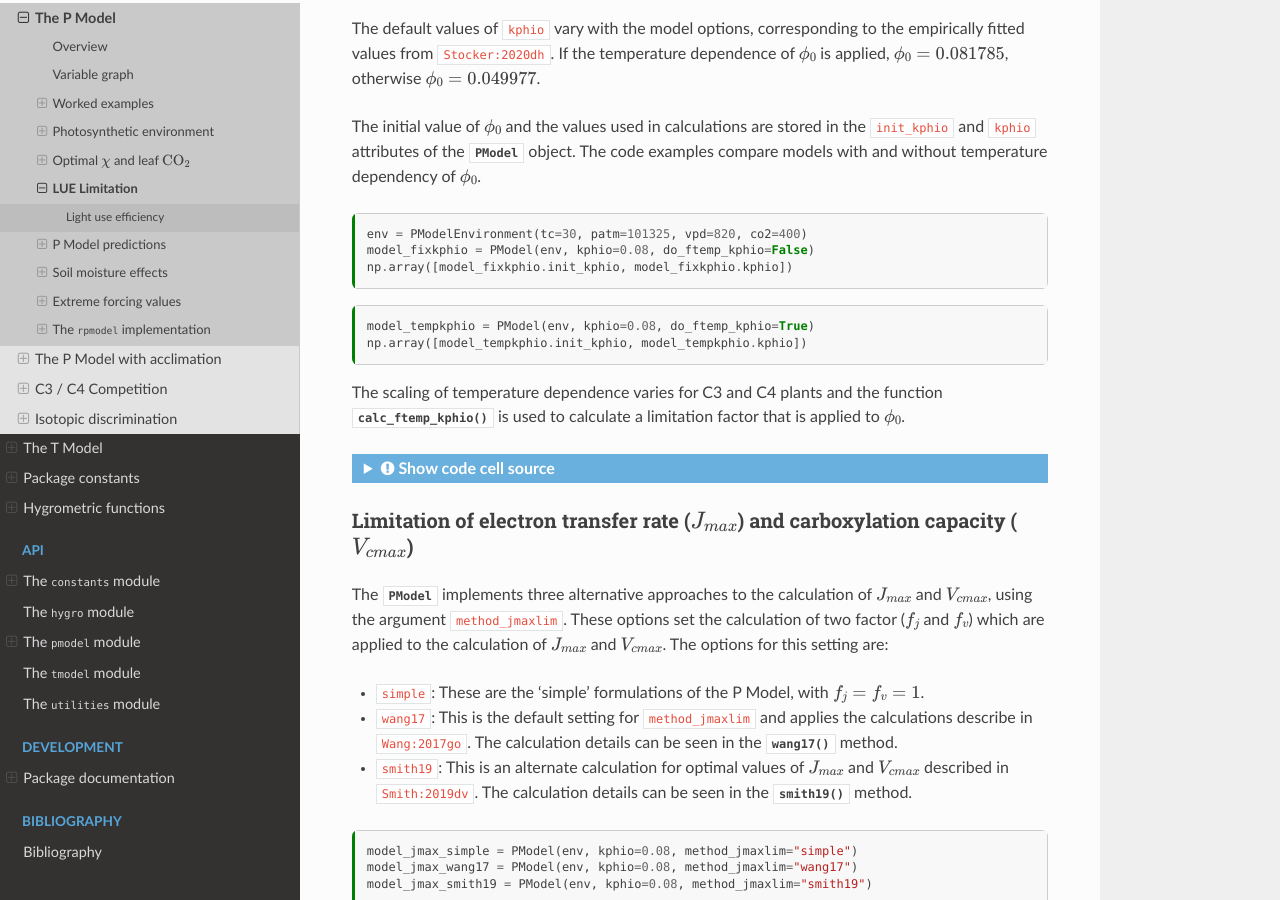
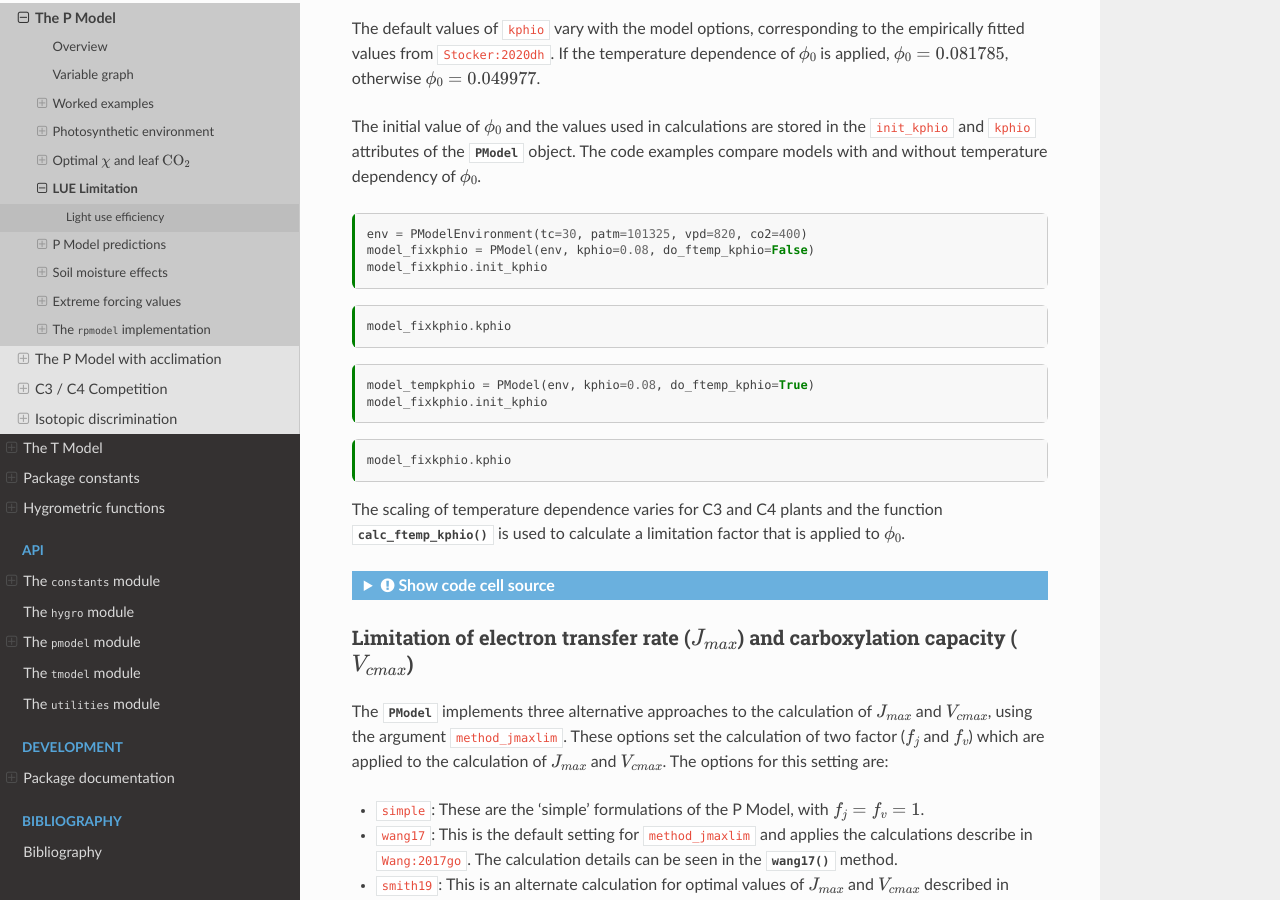
Before and after one commit to ImperialCollegeLondon/pyrealm, a Sphinx documentation site: the page built from docs/source/users/pmodel/pmodel_details/lue_limitation.md, in a window 1280 px wide and 900 px high, scrolled down 1108 px. Built offline with Sphinx 7.4.7 and the Read the Docs theme 2.0.0, drawn with Linux system fonts in a browser that asks for light colours; cross-references to code outside the pages are shown as plain code.

Commit message:
Fix issue with printing results in lue_limitation.md

````diff
--- a/docs/source/users/pmodel/pmodel_details/lue_limitation.md
+++ b/docs/source/users/pmodel/pmodel_details/lue_limitation.md
@@ -104,12 +104,20 @@ dependency of $\phi_0$.
 ```{code-cell}
 env = PModelEnvironment(tc=30, patm=101325, vpd=820, co2=400)
 model_fixkphio = PModel(env, kphio=0.08, do_ftemp_kphio=False)
-np.array([model_fixkphio.init_kphio, model_fixkphio.kphio])
+model_fixkphio.init_kphio
+```
+
+```{code-cell}
+model_fixkphio.kphio
 ```
 
 ```{code-cell}
 model_tempkphio = PModel(env, kphio=0.08, do_ftemp_kphio=True)
-np.array([model_tempkphio.init_kphio, model_tempkphio.kphio])
+model_fixkphio.init_kphio
+```
+
+```{code-cell}
+model_fixkphio.kphio
 ```
 
 The scaling of temperature dependence varies for C3 and C4 plants and the function
````
